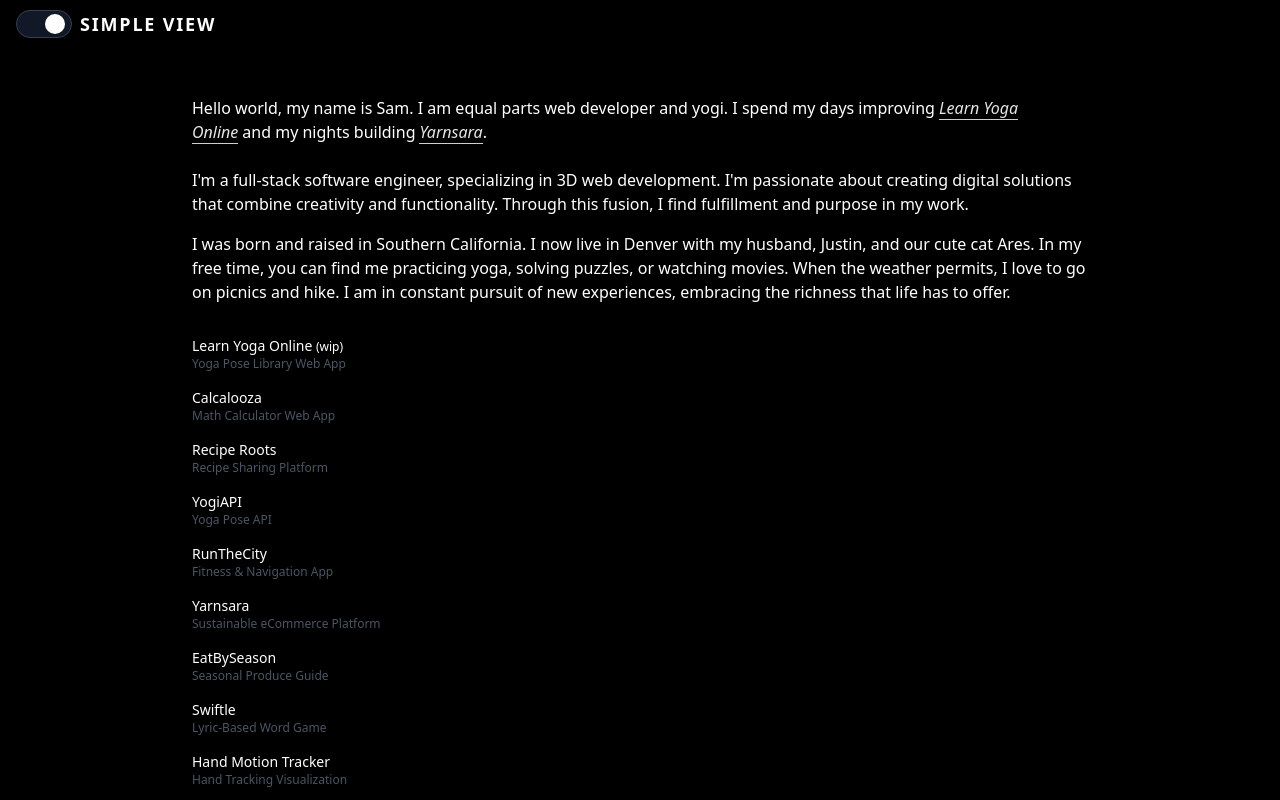
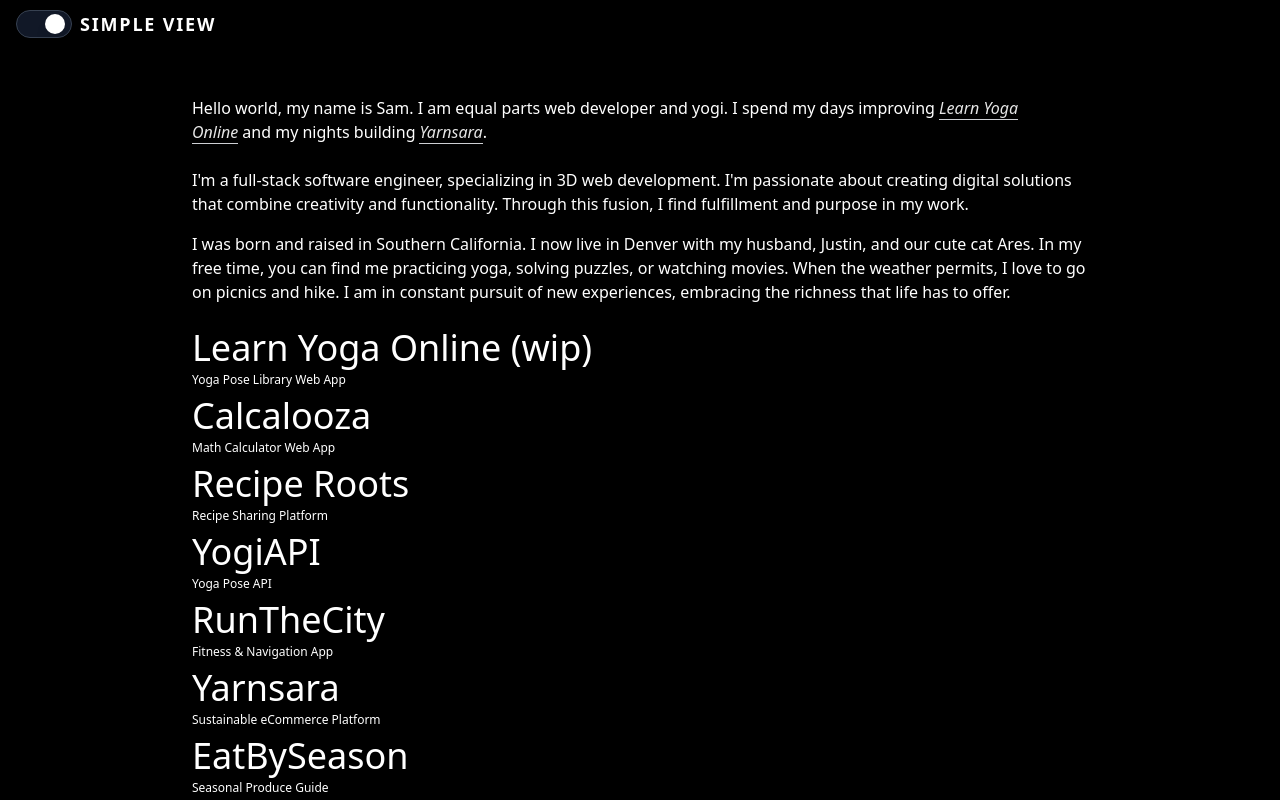
Before and after one commit to samanthacabrera/portfolio, a React (Vite) app: page / in a window 1280 px wide. Both pictures are taken after a click on the button "Simple". Shown: the top 800 px of the page. Built offline with nearby package versions, Linux system fonts and the light colour scheme.

Commit message:
update project list layout in simple view

```diff
--- a/src/pages/ProjectList.jsx
+++ b/src/pages/ProjectList.jsx
@@ -27,11 +27,12 @@ const ProjectList = ({ is3DView } ) => {
           >
             <div className={`${ is3DView ? "text-4xl" : "hidden"}`}>📄</div>
             <h3
-              className={`mt-2 text-sm ${hoverClasses[index % hoverClasses.length]} transition`}
+              className={`mb-1 ${ is3DView ? "text-sm" : "text-4xl"} ${hoverClasses[index % hoverClasses.length]} transition`}
             >
-              {title} {wip && <span className="text-xs">(wip)</span>}
+              {title} {wip && <span>(wip)</span>}
             </h3>
-            <p className="text-xs text-gray-600">{projectType}</p>
+            <p className="text-xs"
+            >{projectType}</p>
           </Link>
         );
       })}
```
